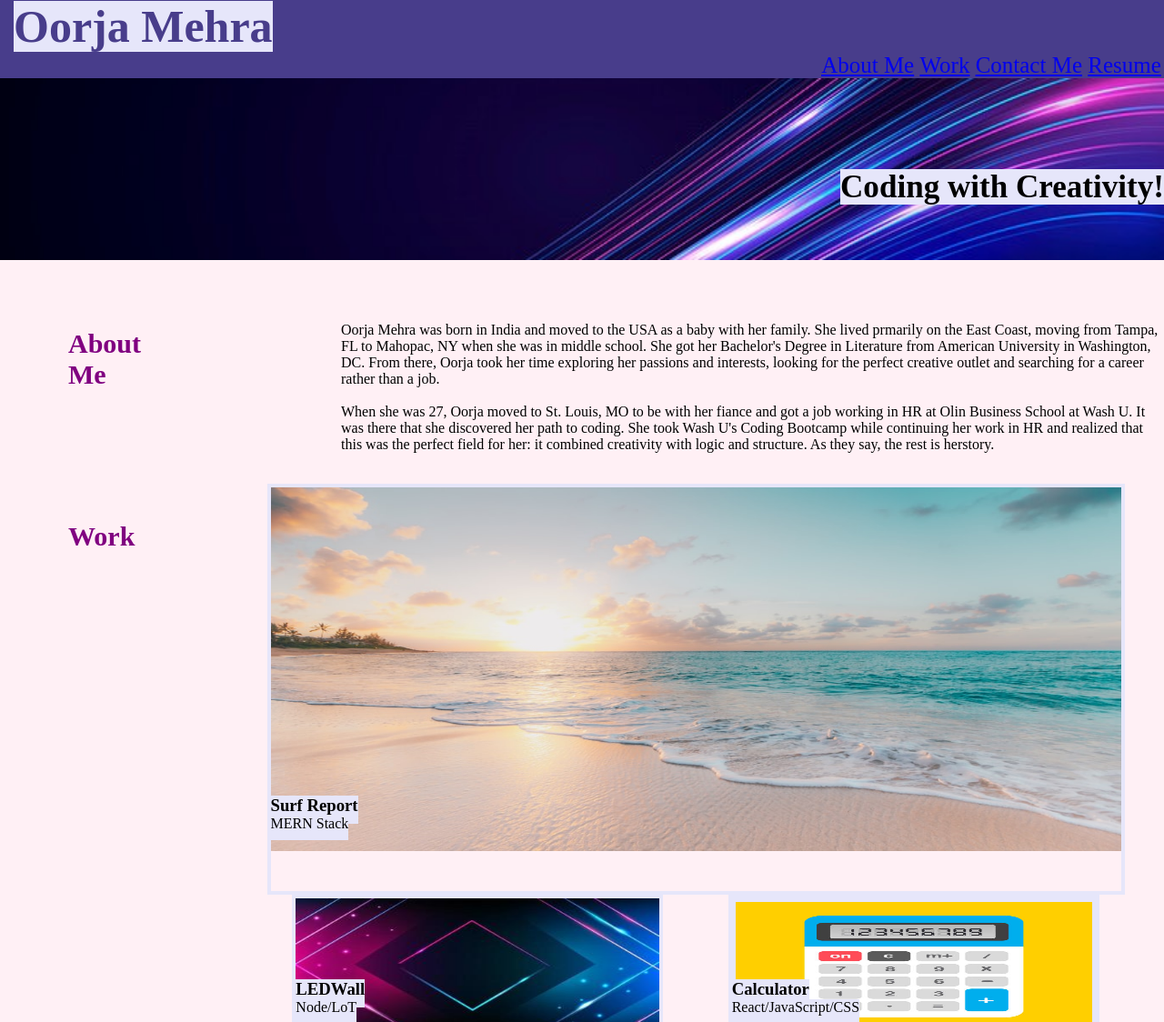
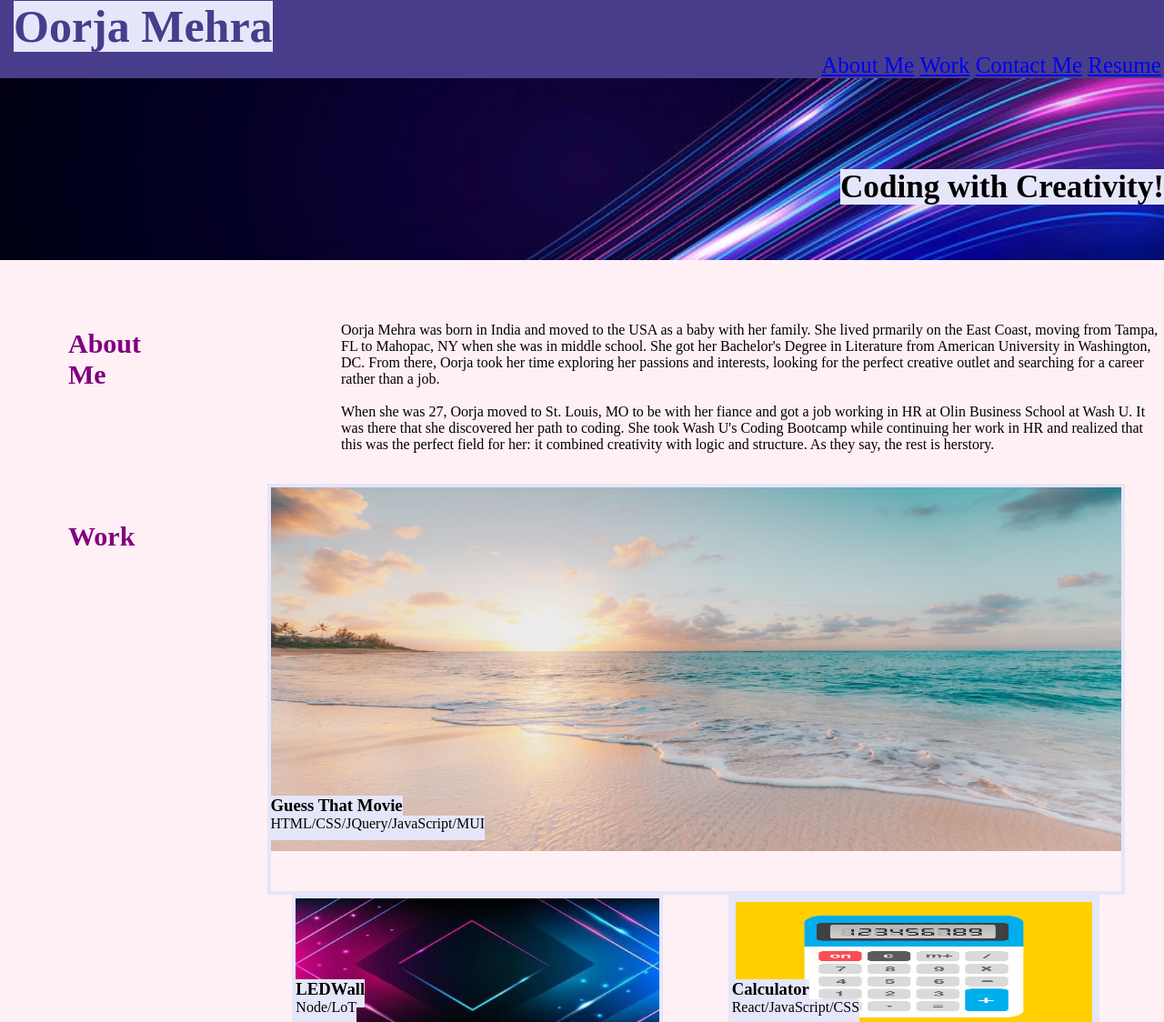
Before and after one commit to oorjamehra/MehraPortfolioPage, a plain HTML site: page index.html in a window 1280 px wide. Shown: the top 1124 px of the page at 91% size. Drawn offline with Linux system fonts and the light colour scheme.

Commit message:
add project 1 to portfolio

```diff
--- a/index.html
+++ b/index.html
@@ -48,11 +48,11 @@
     <h2><span>Work</span></h2>
     <div id="Work" class="content">
         <div class="SurfReport">
-            <a href="./assets/surf-report.jpeg" target="_blank">
+            <a href="https://colleenkhm.github.io/guess-that-movie/" target="_blank">
             <img src="./assets/surf-report.jpeg" class="Surf" style="width: 935px; height:400px"></a>
             <div class="sub1">
-            <h3><span>Surf Report</span></h3>
-            <span>MERN Stack</span></div>
+            <h3><span>Guess That Movie</span></h3>
+            <span>HTML/CSS/JQuery/JavaScript/MUI</span></div>
         </div>
         <div class="LEDWall">
           <a href="./assets/led-wall.jpeg" target="_blank">
```
Also changed, not shown: 1 other file.
